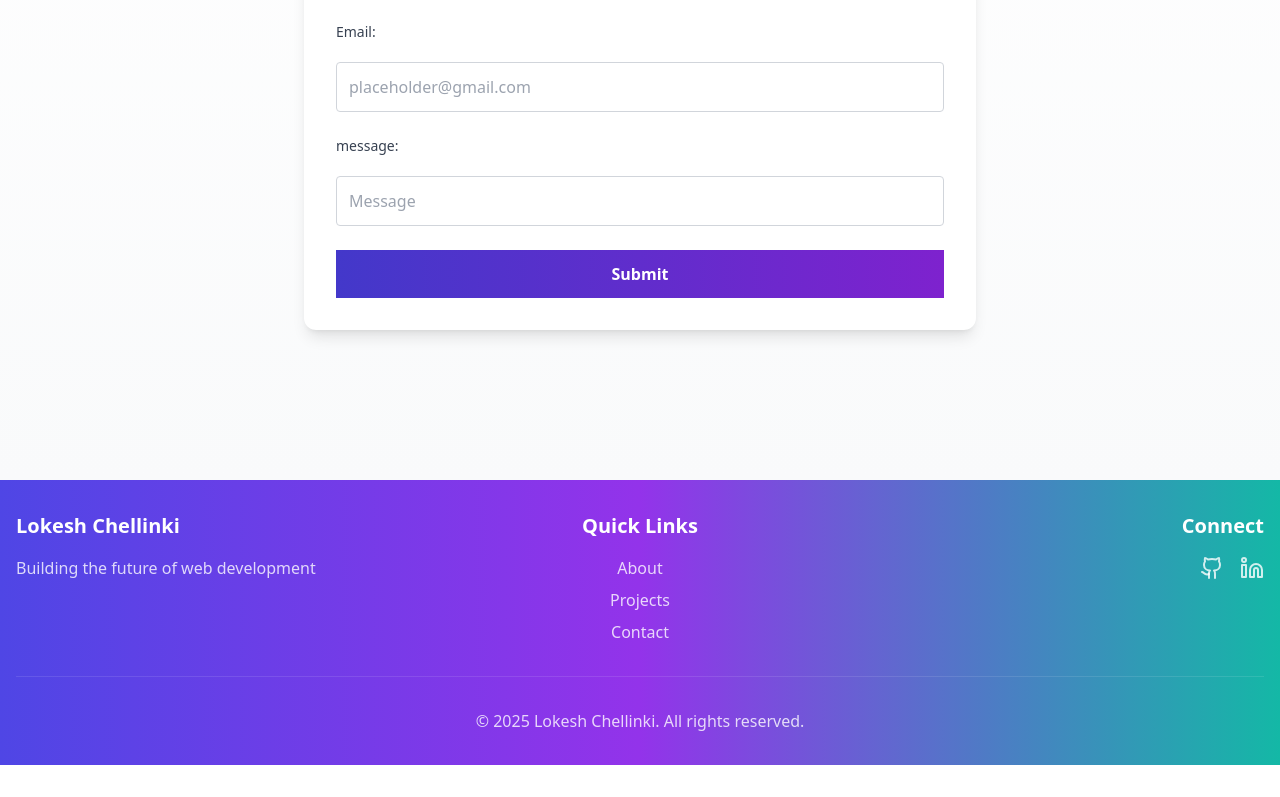
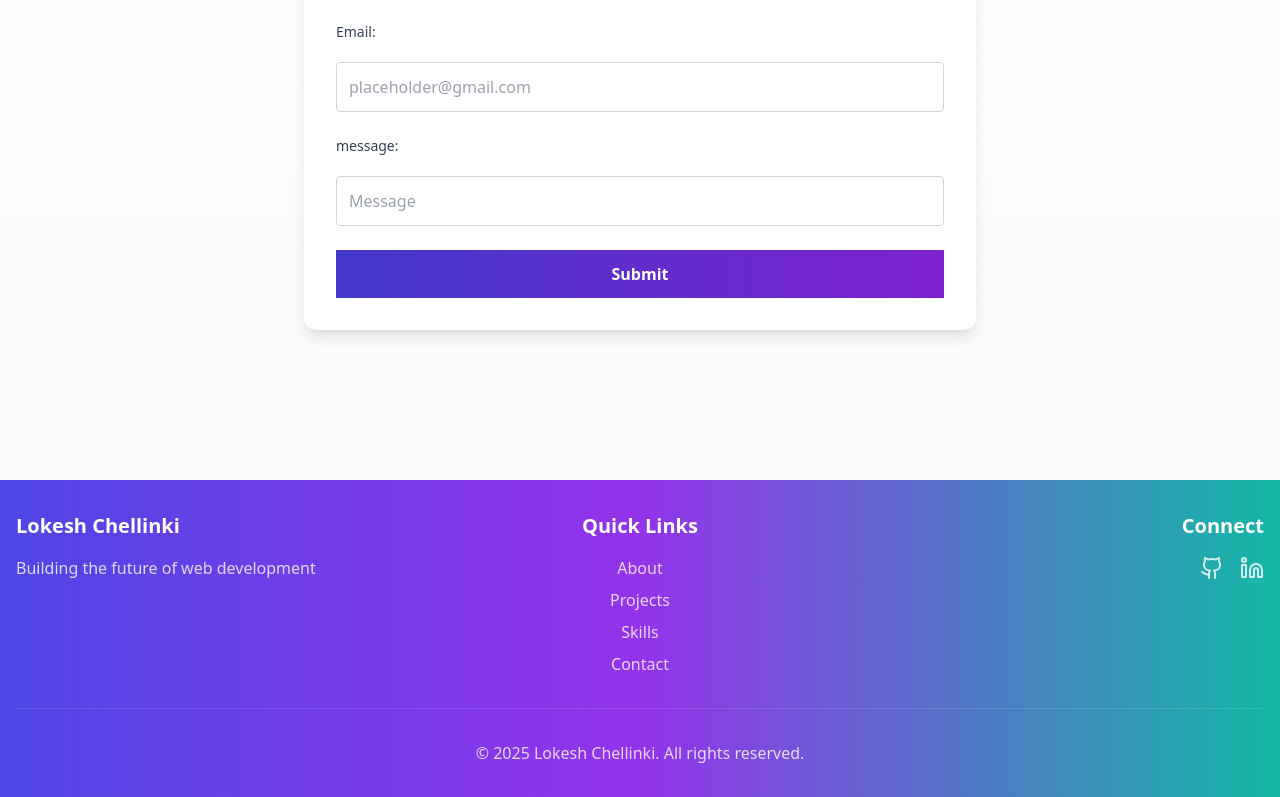
Before and after one commit to Lovekesh2806/Portfolio-Lokesh, a React (Create React App) app: page / in a window 1280 px wide. Shown: the part 4498-5295 px from the top of the page. Before the commit the page ends 5263 px from the top, so only its background shows below. Built offline with nearby package versions, Linux system fonts and the light colour scheme.

Commit message:
update links

```diff
--- a/src/components/Footer.js
+++ b/src/components/Footer.js
@@ -18,7 +18,7 @@ function Footer() {
             <ul className="space-y-2">
               <li>
                 <a
-                  href="#about"
+                  href="#About"
                   className="text-white/80 hover:text-teal-200 transition-colors duration-200"
                 >
                   About
@@ -26,7 +26,7 @@ function Footer() {
               </li>
               <li>
                 <a
-                  href="#projects"
+                  href="#Project"
                   className="text-white/80 hover:text-teal-200 transition-colors duration-200"
                 >
                   Projects
@@ -34,7 +34,15 @@ function Footer() {
               </li>
               <li>
                 <a
-                  href="#contact"
+                  href="#Skill"
+                  className="text-white/80 hover:text-teal-200 transition-colors duration-200"
+                >
+                  Skills
+                </a>
+              </li>
+              <li>
+                <a
+                  href="#Contact"
                   className="text-white/80 hover:text-teal-200 transition-colors duration-200"
                 >
                   Contact
```
